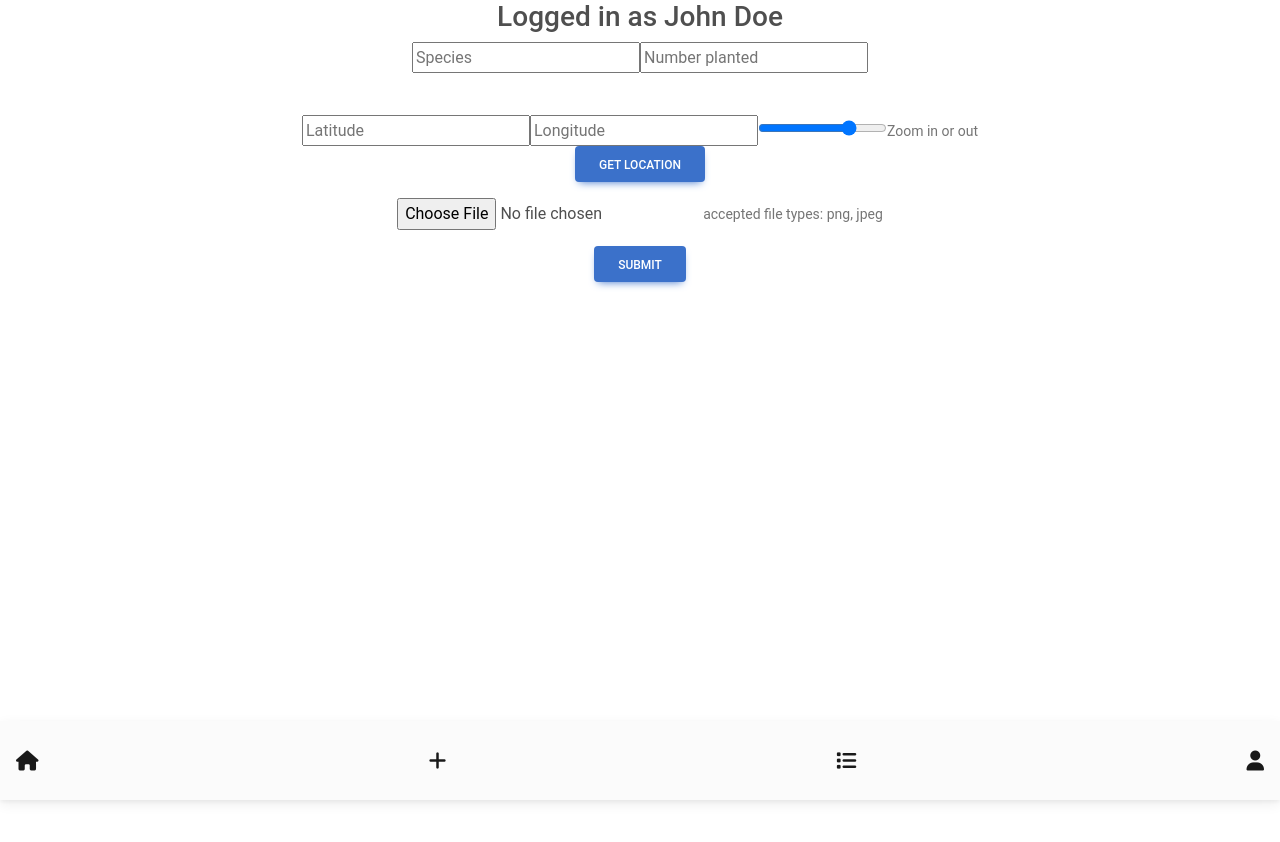
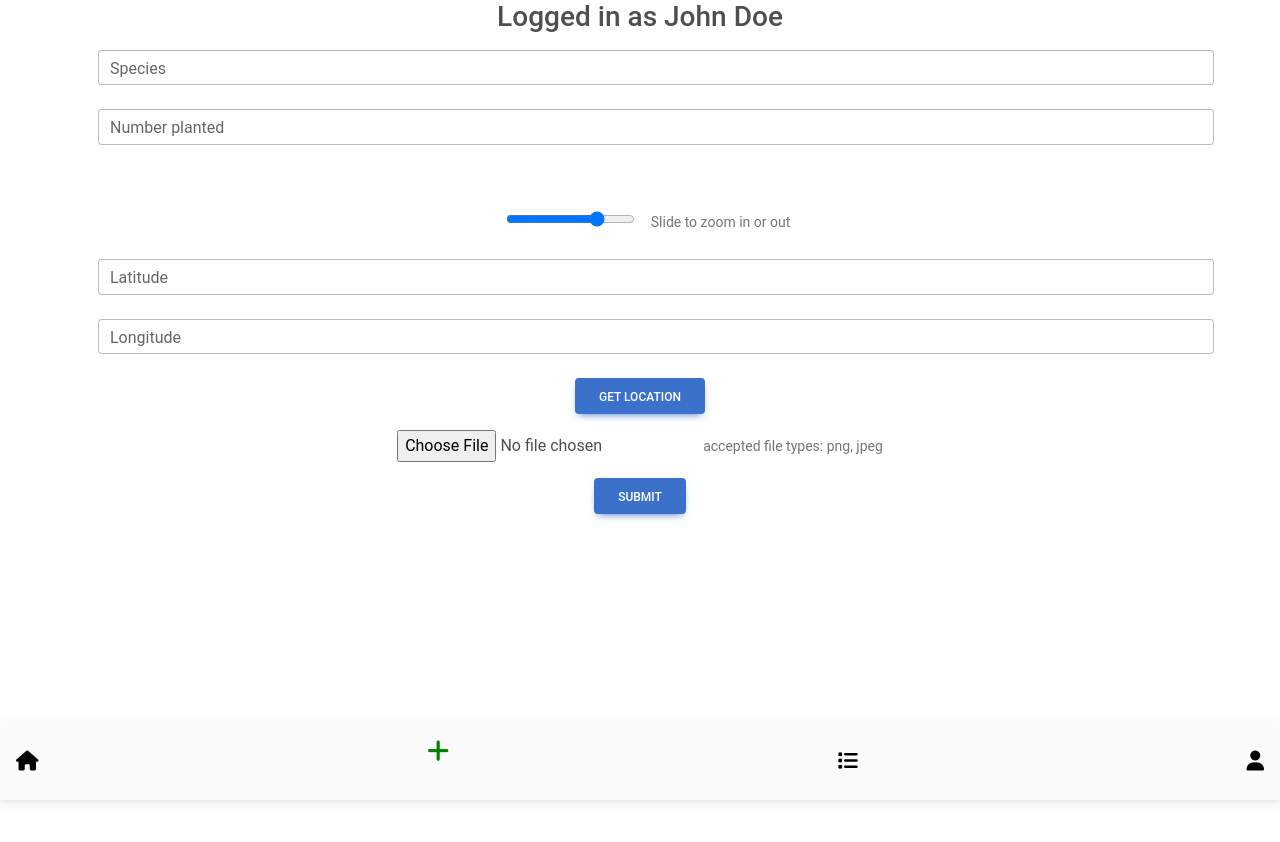
Before and after one commit to DanielNikkari/tree_app_group_12, a React (Create React App) app: page /treeregister in a window 1280 px wide. Shown: the top 842 px of the page. Before the commit the page ends 800 px from the top, so only its background shows below. Built offline with nearby package versions, Linux system fonts and the light colour scheme; no server answers.

Commit message:
Small styling changes

```diff
--- a/src/components/BottomNav.js
+++ b/src/components/BottomNav.js
@@ -4,21 +4,39 @@ import { FontAwesomeIcon } from '@fortawesome/react-fontawesome'
 import '@fortawesome/free-solid-svg-icons'
 
 export const BottomNav = () => {
+  const pathname = window.location.pathname
+
   return (
     <Container>
       <nav className="navbar fixed-bottom navbar-light bg-light">
         <ul className="navbar-nav d-flex flex-row me-0 justify-content-between w-100">
         <li className="nav-item m-3 me-lg-0">
-          <a href="/" className="navbar-brand" ><i className="fa fa-home"></i></a>
+          { pathname === "/" ?
+            <a href="/" className="navbar-brand" ><i className="fa fa-lg fa-home" style={{color: 'green'}}></i></a>
+            :
+            <a href="/" className="navbar-brand" ><i className="fa fa-home" style={{color: 'black'}}></i></a>
+          }
         </li>
         <li className="nav-item m-3 me-lg-0">
-          <a href="/treeregister" className="navbar-brand" ><i className="fa fa-plus"></i></a>
+        { pathname === "/treeregister" ?
+          <a href="/treeregister" className="navbar-brand" ><i className="fa fa-lg fa-plus" style={{color: 'green'}}></i></a>
+          :
+          <a href="/treeregister" className="navbar-brand" ><i className="fa fa-plus" style={{color: 'black'}}></i></a>
+        }
         </li>
         <li className="nav-item m-3 me-lg-0">
-          <a href="/treelist" className="navbar-brand" ><i className="fa fa-list"></i></a>
+        { pathname === "/treelist" ?
+          <a href="/treelist" className="navbar-brand" ><i className="fa fa-lg fa-list" style={{color: 'green'}}></i></a>
+          :
+          <a href="/treelist" className="navbar-brand" ><i className="fa fa-list" style={{color: 'black'}}></i></a>
+        }
         </li>
         <li className="nav-item m-3 me-lg-0">
-          <a href="/" className="navbar-brand" ><i className="fa fa-user"></i></a>
+        { pathname === "/profile" ?
+          <a href="/" className="navbar-brand" ><i className="fa fa-lg fa-user" style={{color: 'green'}}></i></a>
+          :
+          <a href="/" className="navbar-brand" ><i className="fa fa-user" style={{color: 'black'}}></i></a>
+        }
         </li>
         </ul>
       </nav>
--- a/src/components/TreeList.js
+++ b/src/components/TreeList.js
@@ -34,7 +34,17 @@ export const TreeList = () => {
       user: "Unnamed",
       location: {
         latitude: 36.21593476277147,
-        longitude: 119.831096655647787,
+        longitude: -119.831096655647787,
+      },
+      img: file,
+    },
+    {
+      name: "Californian Palm",
+      numPlanted: 56,
+      user: "Naomi Weston",
+      location: {
+        latitude: 33.21593476277147,
+        longitude: 117.831096655647787,
       },
       img: file,
     },
@@ -44,10 +54,15 @@ export const TreeList = () => {
     searchValue === ""
       ? treeList
       : treeList.filter((tree) => {
-          const index = tree.name
+          const toSearch = tree.user + " " + tree.name
+          console.log(toSearch)
+          const index1 = toSearch
             .toLowerCase()
             .indexOf(searchValue.toLocaleLowerCase())
-          if (index === -1) {
+          // const index2 = tree.name
+          //   .toLowerCase()
+          //   .indexOf(searchValue.toLocaleLowerCase())
+          if (index1 === -1) {
             return false
           } else {
             return true
--- a/src/components/TreeRegister.js
+++ b/src/components/TreeRegister.js
@@ -4,6 +4,7 @@ import { Col, Container, Row } from "react-bootstrap";
 import Form from 'react-bootstrap/Form';
 import 'bootstrap/dist/css/bootstrap.css';
 import Spinner from 'react-bootstrap/Spinner';
+import { MDBInput } from "mdb-react-ui-kit";
 
 const GOOGLE_API_KEY = process.env.REACT_APP_GOOGLE_API_KEY
 
@@ -96,14 +97,16 @@ export const TreeRegister = (props) => {
   }
 
   return (
-    <Container>
+    <Container className="treeregister-page">
       <Row>
       <Col>
       <h3>Logged in as John Doe</h3>
       <Form onSubmit={addTree}>
         <Form.Group className="mb-3" controlId="formBasicInfo">
-          <input value={newTree} placeholder="Species" onChange={handleTreeChange} />
-          <input value={numPlanted} placeholder="Number planted" onChange={handleNumberChange} />
+          {/* <input value={newTree} placeholder="Species" onChange={handleTreeChange} /> */}
+          {/* <input value={numPlanted} placeholder="Number planted" onChange={handleNumberChange} /> */}
+          <MDBInput wrapperClass='mb-4 m-3' label='Species' id='' type='email' size="" onChange={handleTreeChange} />
+          <MDBInput wrapperClass='mb-4 m-3' label='Number planted' id='' type='email' size="" onChange={handleNumberChange} />
         </Form.Group>
 
         <Form.Group className="mb-3" controlId="formLocation">
@@ -118,12 +121,14 @@ export const TreeRegister = (props) => {
             null
           }
           <br />
-          <input value={location.latitude} placeholder="Latitude" onChange={handleLatitudeChange} />
-          <input value={location.longitude} placeholder="Longitude" onChange={handleLongitudeChange} />
-          <input type="range" min="1" max="16" value={zoom} onChange={handleZoomChange} />
+          <input className="m-3" type="range" min="1" max="16" value={zoom} onChange={handleZoomChange} />
           <Form.Text className="text-muted">
-            Zoom in or out
+            Slide to zoom in or out
           </Form.Text>
+          <MDBInput value={location.latitude} wrapperClass='mb-4 m-3' label='Latitude' id='' type='email' size="" onChange={handleLatitudeChange} />
+          <MDBInput value={location.longitude} wrapperClass='mb-4 m-3' label='Longitude' id='' type='email' size="" onChange={handleLongitudeChange} />
+          {/* <input value={location.latitude} placeholder="Latitude" onChange={handleLatitudeChange} /> */}
+          {/* <input value={location.longitude} placeholder="Longitude" onChange={handleLongitudeChange} /> */}
         </div>
           <button className="btn btn-primary" type="button" onClick={getLocation}>Get Location</button>
         </Form.Group>
--- a/src/styles/TreeRegister.css
+++ b/src/styles/TreeRegister.css
@@ -0,0 +1,3 @@
+.treeregister-page {
+  height: 1000px;
+}
```
